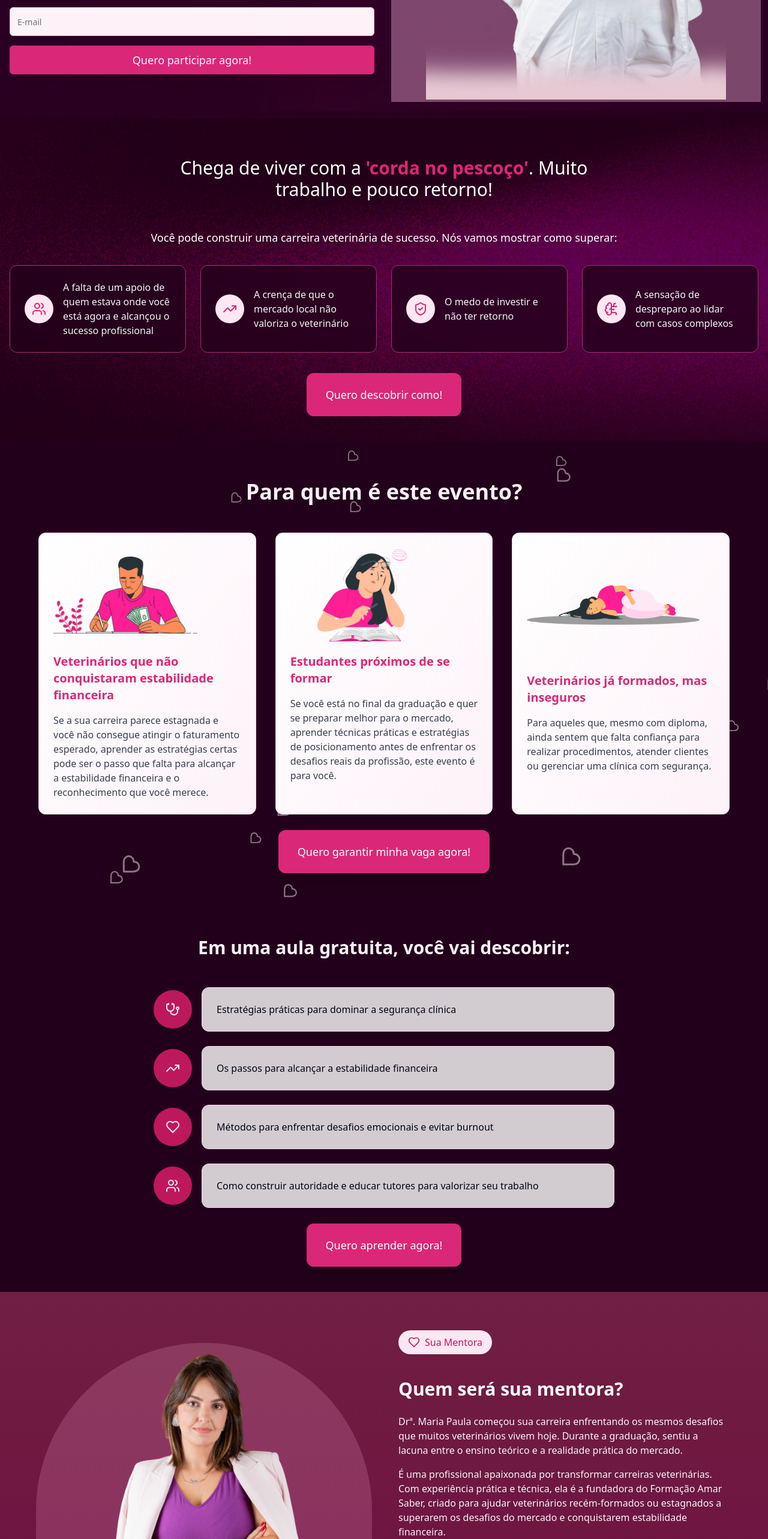
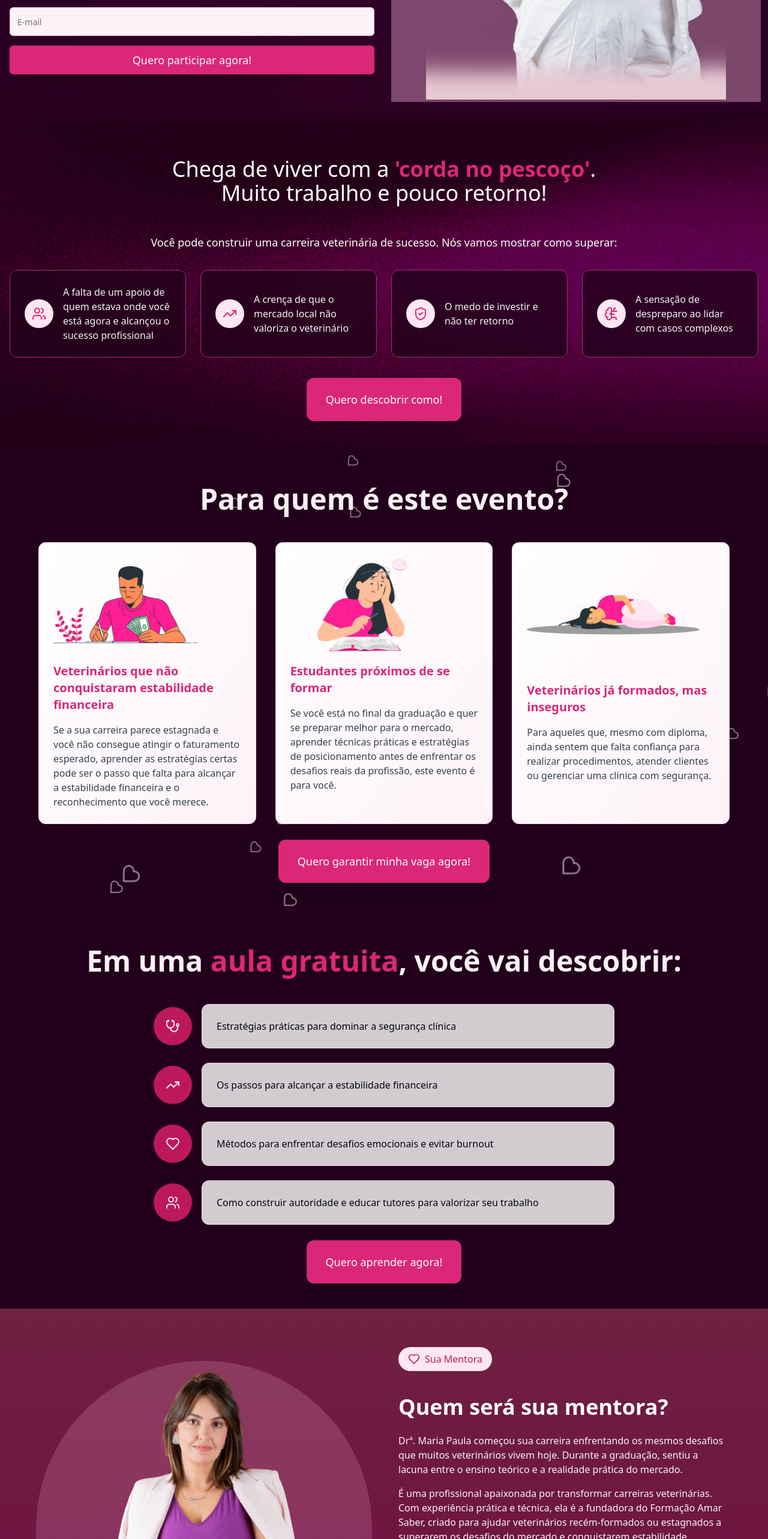
Before and after one commit to zabuzadev/LZTO-AMS-FEV25, a Next.js app: page /registro-v2 in a window 1280 px wide. Shown: the part 821-3387 px from the top of the page at 60% size. Built offline with nearby package versions, Linux system fonts and the light colour scheme.

Commit message:
Aumenta o tamanho das fontes em várias seções para melhorar a legibilidade

```diff
--- a/src/components/captura/section2.tsx
+++ b/src/components/captura/section2.tsx
@@ -27,7 +27,7 @@ export default function Section2() {
 
     <div className="container mx-auto px-4 relative">
     <div className="flex justify-center items-center w-full flex-col">
-        <h2 className="text-3xl font-medium text-center mb-12 max-w-[50rem] ">
+        <h2 className="text-4xl font-medium text-center mb-12 max-w-[50rem] ">
             Chega de viver com a <span className="text-pink-600 font-bold">'corda no pescoço'</span>. Muito trabalho e pouco retorno!
         </h2>
         <p className="text-lg mb-8">
--- a/src/components/captura/section3.tsx
+++ b/src/components/captura/section3.tsx
@@ -32,7 +32,7 @@ export default function Section3() {
           ))}
         </div>
        <div className="py-16 container mx-auto px-4">
-       <h2 className="text-4xl font-bold text-center mb-12 relative text-pink-50">
+       <h2 className="text-5xl font-bold text-center mb-12 relative text-pink-50">
           Para quem é este evento?
         </h2>
         <div className="grid md:grid-cols-3 gap-8 max-w-6xl mx-auto relative">
--- a/src/components/captura/section4.tsx
+++ b/src/components/captura/section4.tsx
@@ -25,8 +25,8 @@ export default function Section4() {
     return (
         <section className="relative py-16 bg-[#22001B]">
         <div className="container mx-auto px-4 relative">
-          <h2 className="text-3xl font-bold text-center mb-12 text-pink-50">
-            Em uma aula gratuita, você vai descobrir:
+          <h2 className="text-5xl font-bold text-center mb-12 text-pink-50">
+            Em uma <span className="text-pink-600 font-bold">aula gratuita</span>, você vai descobrir:
           </h2>
           <div className="max-w-3xl mx-auto grid  gap-6">
             {items.map((item, i) => (
--- a/src/components/captura/section5.tsx
+++ b/src/components/captura/section5.tsx
@@ -24,7 +24,7 @@ export default function Section5() {
                 <Heart className="h-5 w-5" />
                 <span className="font-medium">Sua Mentora</span>
               </div>
-              <h2 className="text-3xl font-bold text-white">Quem será sua mentora?</h2>
+              <h2 className="text-4xl font-bold text-white">Quem será sua mentora?</h2>
               <div className="space-y-4 text-gray-100 mb-12">
                 <p>
                   Drª. Maria Paula começou sua carreira enfrentando os mesmos desafios que muitos veterinários vivem hoje. Durante a graduação, sentiu a lacuna entre o ensino teórico e a realidade prática do mercado.
```
